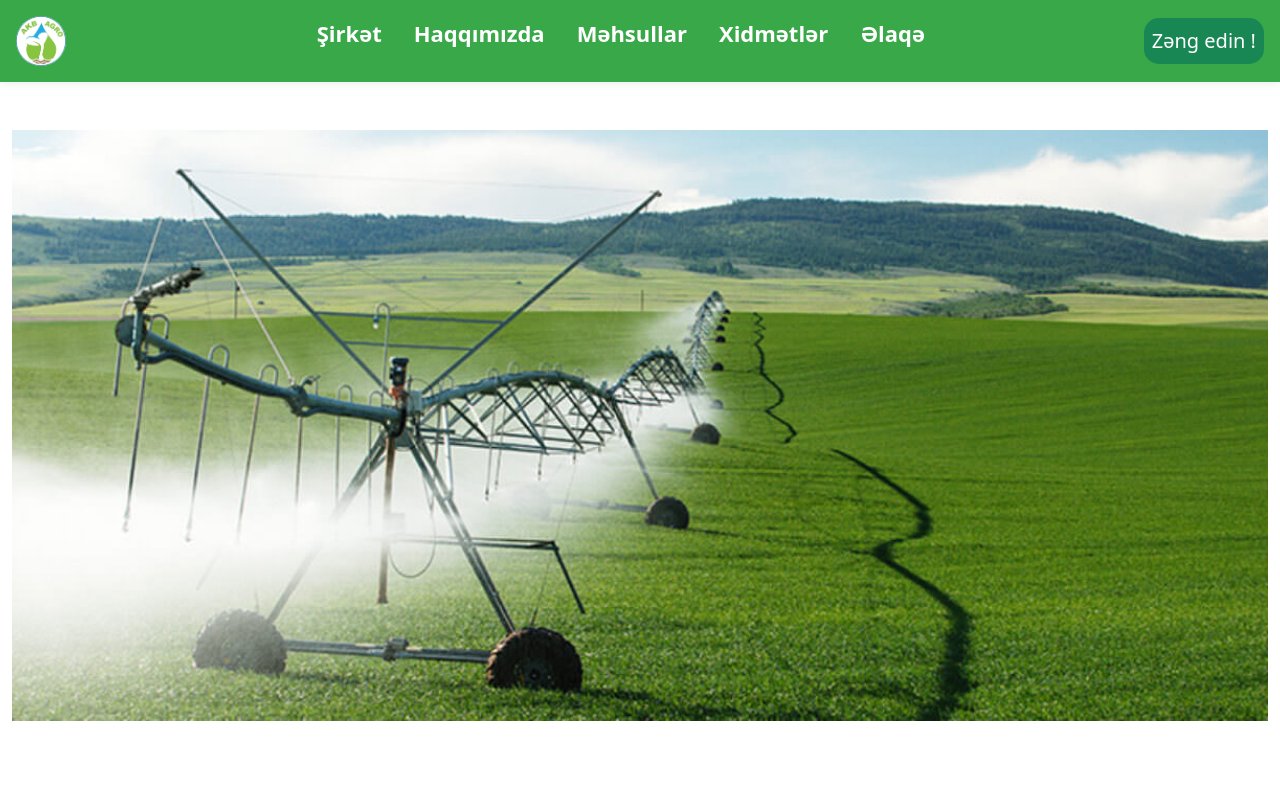
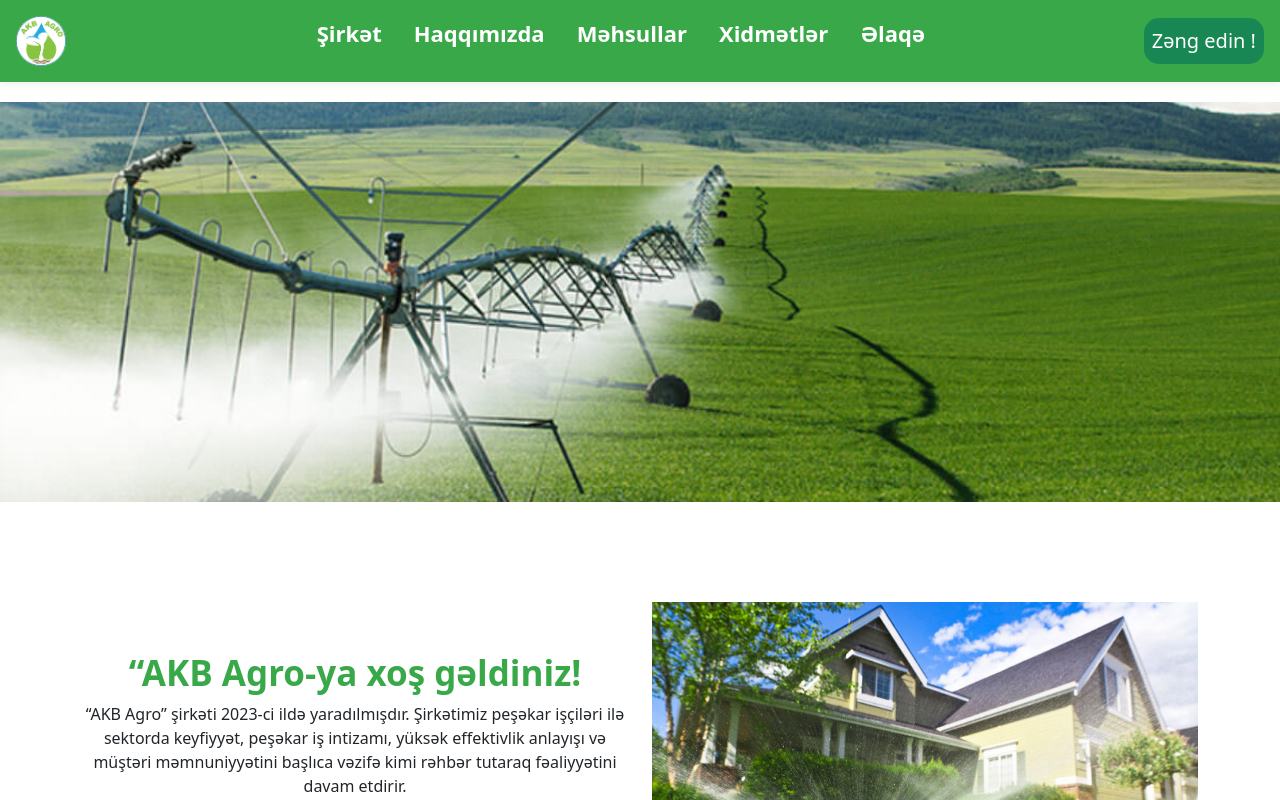
Before and after one commit to Farid0558475484/Akbagro.az, a React (Create React App) app: page /about-us in a window 1280 px wide. Shown: the top 800 px of the page. Built offline with nearby package versions, Linux system fonts and the light colour scheme.

Commit message:
feat:about us img update

```diff
--- a/src/components/About/About.jsx
+++ b/src/components/About/About.jsx
@@ -6,14 +6,8 @@
   return (
     <>
       <Container fluid>
-        <Row className="mt-5">
-          <img
-            src="/img12.jpeg"
-            alt="Logo"
-            className="img-fluid"
-            layout="responsive"
-            objectFit="cover"
-          />
+        <Row className="mt-3">
+          <img src="/img12.jpeg" alt="Logo" className={s.imgFluid} />
         </Row>
       </Container>
       <Container className={s.aboutMain}>
@@ -138,7 +132,7 @@
 
           <Col md="6">
             <div className={s.logoPhoto}>
-              <img src="/logo.png" alt="Logo" width={200} height={200}/>
+              <img src="/logo.png" alt="Logo" width={200} height={200} />
             </div>
           </Col>
         </Row>
--- a/src/components/About/About.module.scss
+++ b/src/components/About/About.module.scss
@@ -42,3 +42,14 @@
   display: flex;
   justify-content: center;
 }
+.imgFluid {
+  width: 100%;
+  height: 400px;
+  object-fit: cover;
+  padding: 0;
+}
+@media screen and (max-width: 768px) {
+  .imgFluid {
+    height: 200px;
+  }
+}
```
